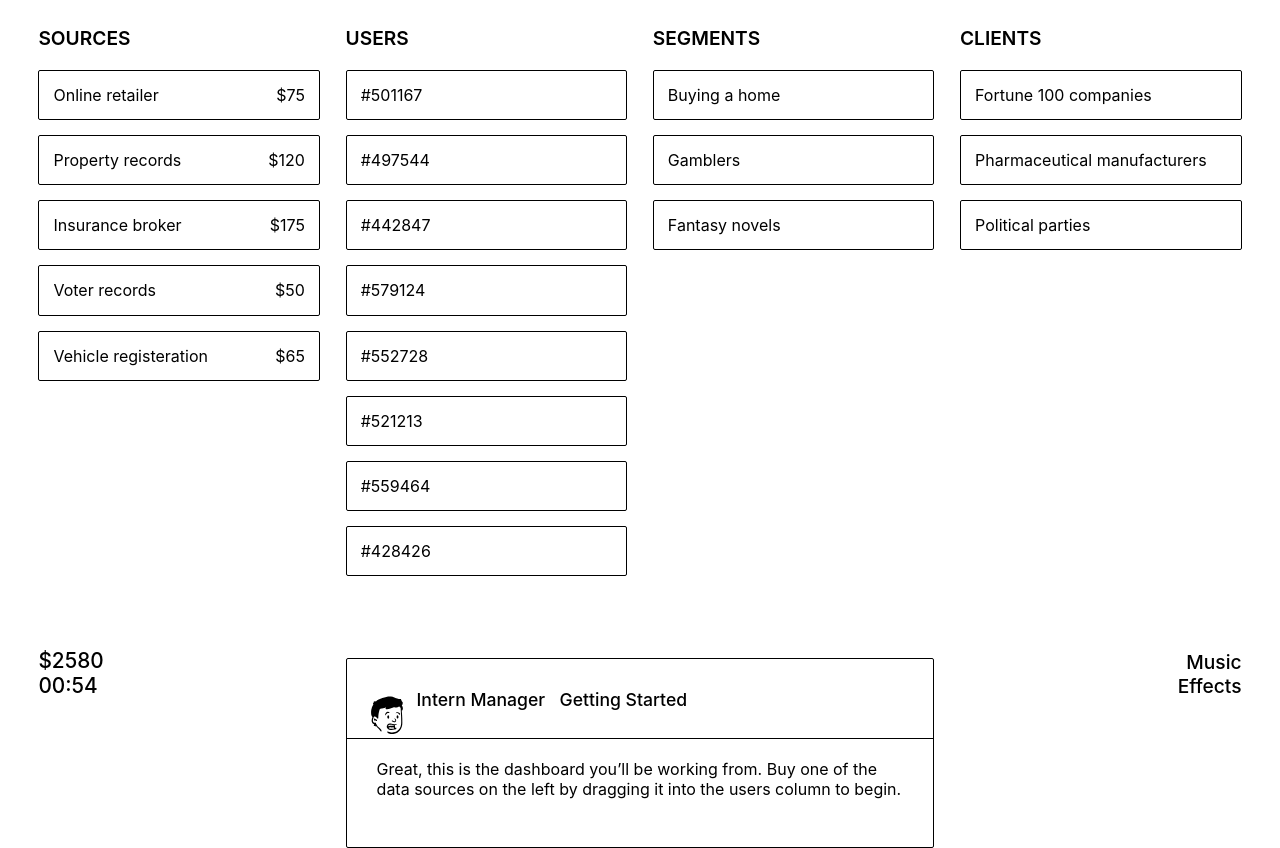
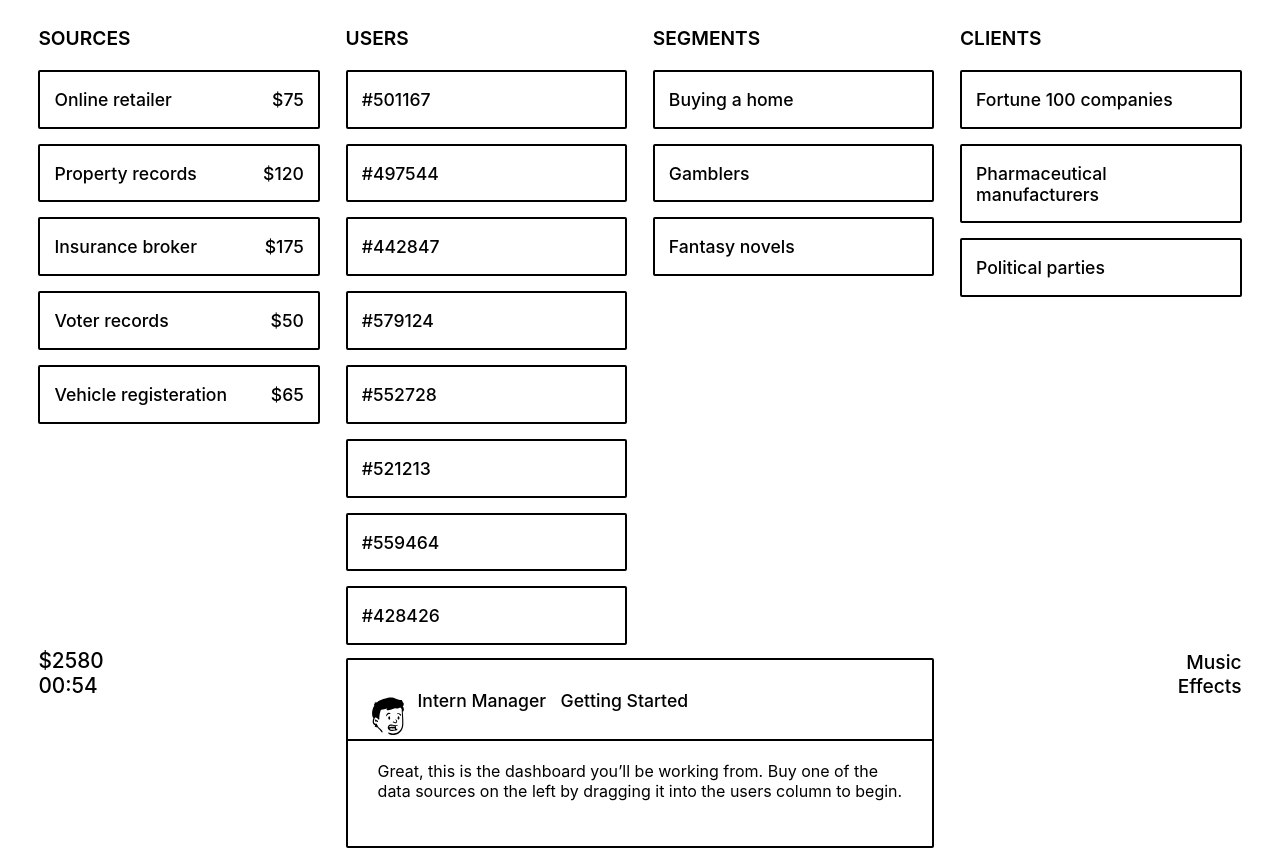
Before and after one commit to chris-wesley/data-agency, a plain HTML site: page index.html in a window 1280 px wide. Shown: the part 78-926 px from the top of the page. Drawn offline with Linux system fonts and the light colour scheme; a web font is replaced by a local one.

Commit message:
Added message transition and bolder cards

```diff
--- a/css/main.css
+++ b/css/main.css
@@ -15,7 +15,7 @@ body
 .container {
     display: grid;
     grid-template-columns: 22vw 22vw 22vw 22vw;
-    grid-template-rows: 8vh 58vh 28vh;
+    grid-template-rows: 8vh 68vh 18vh;
     grid-column-gap: 2vw;
     grid-row-gap: 0;
     padding: 3vh 3vw 3vh 3vw;
@@ -62,13 +62,18 @@ body
     width: auto;
     height: auto;
     margin-bottom: 15px;
-    padding: 5%;
+    padding: 6% 5% 6% 5%;
     cursor: grab;
     vertical-align: top;
     color: black;
-    border: 1px solid black;
+    border: 2px solid black;
     background: #fff;
     border-radius: 2px;
+}
+
+.card span {
+    font-size: 1.1rem;
+    font-weight: 500;
 }
 
 :root {
@@ -132,7 +137,7 @@ h3 {
 
 #messageWrapper {
     height: 190px;
-    border: solid 1px black;
+    border: solid 2px black;
     border-radius: 2px;
     background-color: white;
 }
@@ -142,7 +147,7 @@ h3 {
     padding-left: 20px;
     padding-right: 20px;
     padding-bottom: 28px;
-    border-bottom: solid 1px black;
+    border-bottom: solid 2px black;
 }
 
 #messagePeep {
@@ -185,6 +190,7 @@ h3 {
 {
     display: none;
 }
+
 @media only screen and (max-width:1100px) and (orientation:portrait)
 {
     .container
--- a/js/main.js
+++ b/js/main.js
@@ -225,6 +225,7 @@ function messageDisplay() {
 function messageToggle() {
 	if (messageWrapper.style.marginBottom === "-150px") {
 		messageWrapper.style.marginBottom = "0px";
+		messageWrapper.style.transition = "all 0.5s"
 	}
 	else {
 		messageWrapper.style.marginBottom = "-150px";
```
